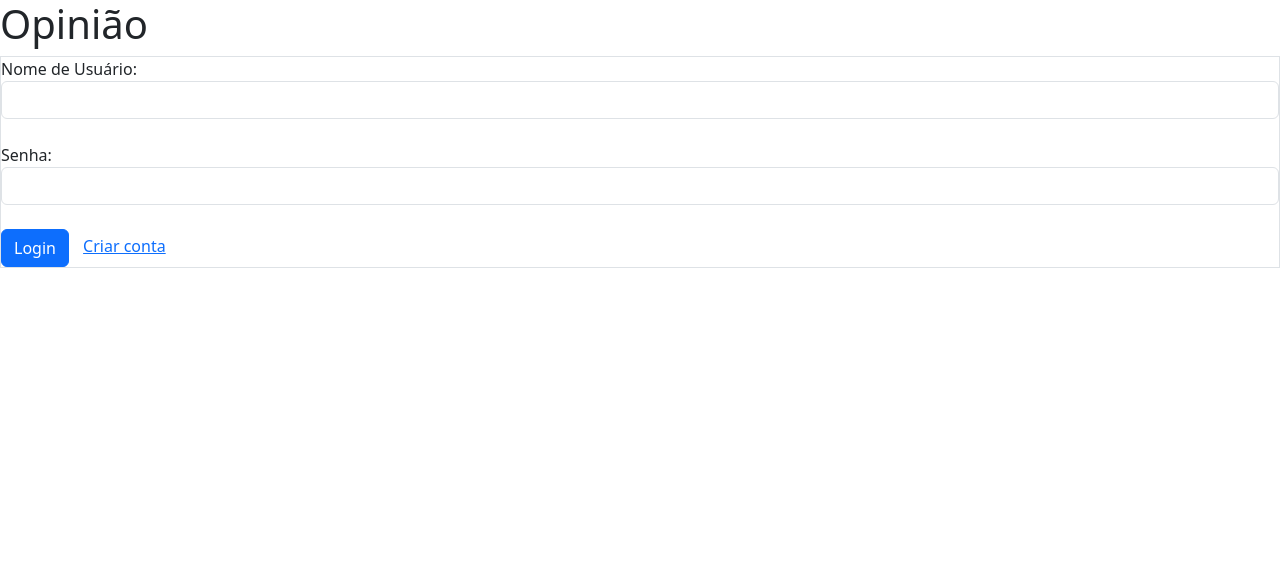
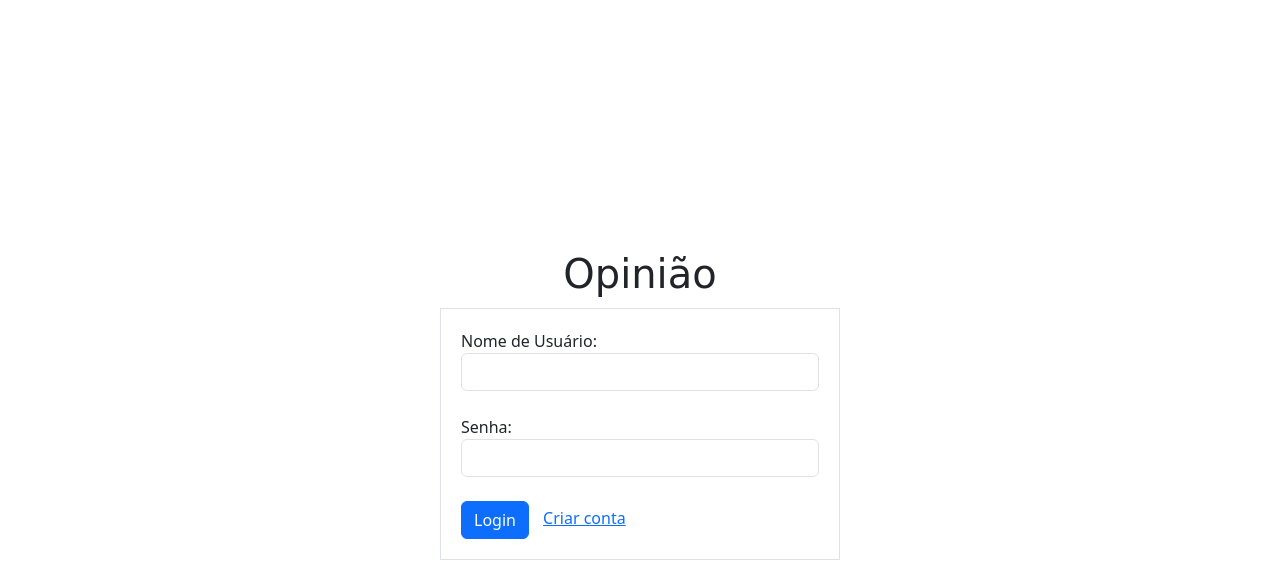
Before and after one commit to Ewerton-Jose/Rede_social_basica, a plain HTML site: page login.html in a window 1280 px wide. Drawn offline with nearby package versions, Linux system fonts and the light colour scheme; the site is published under a folder, as on GitHub Pages, so addresses that start at the root find nothing; no server answers.

Commit message:
Erro na localização do css corrigido // Readme update

```diff
--- a/login.html
+++ b/login.html
@@ -5,7 +5,7 @@
     <meta name="viewport" content="width=device-width, initial-scale=1.0">
     <title>Login Page</title>
     <link href="https://cdn.jsdelivr.net/npm/bootstrap@5.3.3/dist/css/bootstrap.min.css" rel="stylesheet" integrity="sha384-QWTKZyjpPEjISv5WaRU9OFeRpok6YctnYmDr5pNlyT2bRjXh0JMhjY6hW+ALEwIH" crossorigin="anonymous">
-    <link rel="stylesheet" href="/assets/style.css">
+    <link rel="stylesheet" href="style.css">
 </head>
 <body class="basico">
     <header class="basico">
```
Also changed, not shown: home.html (+1 -1 lines), perfil.html (+1 -1 lines), post.html (+1 -1 lines), register.html (+1 -1 lines), style.css (renamed from assets/style.css), 1 other file.
